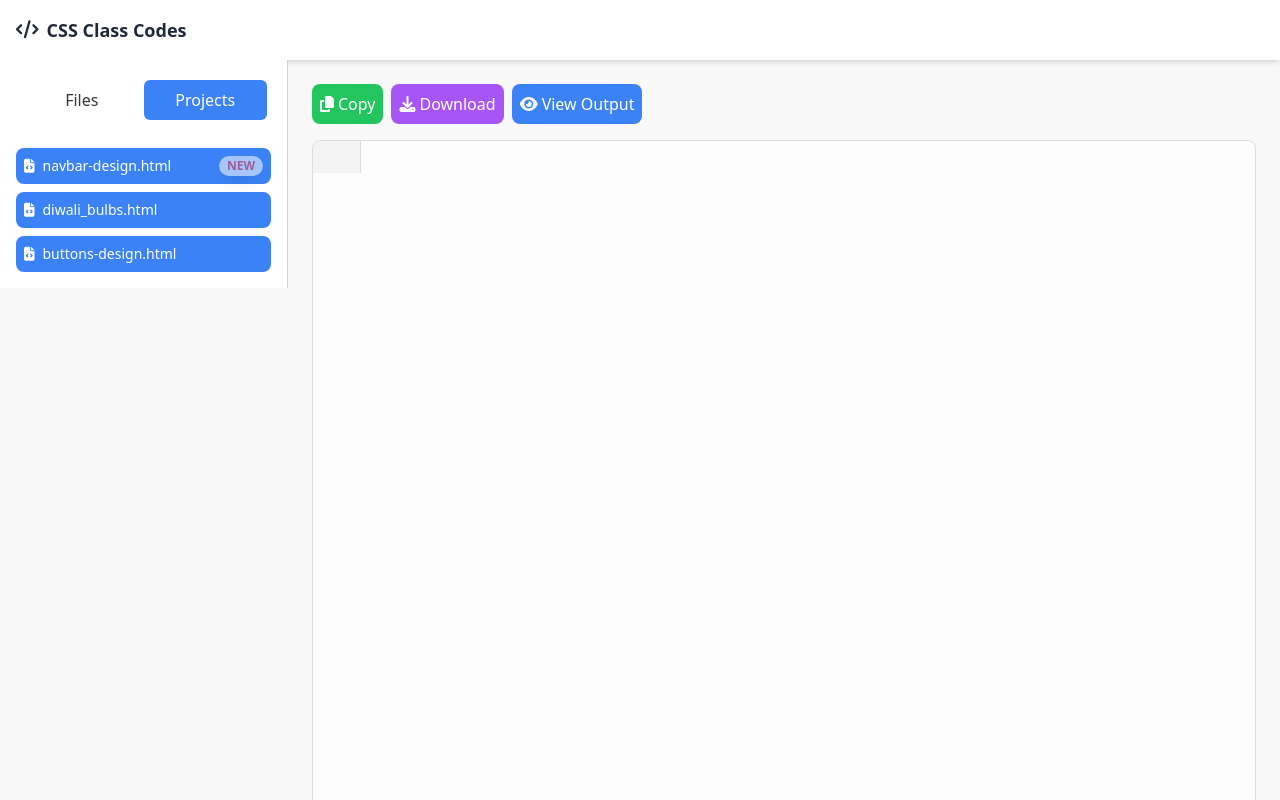
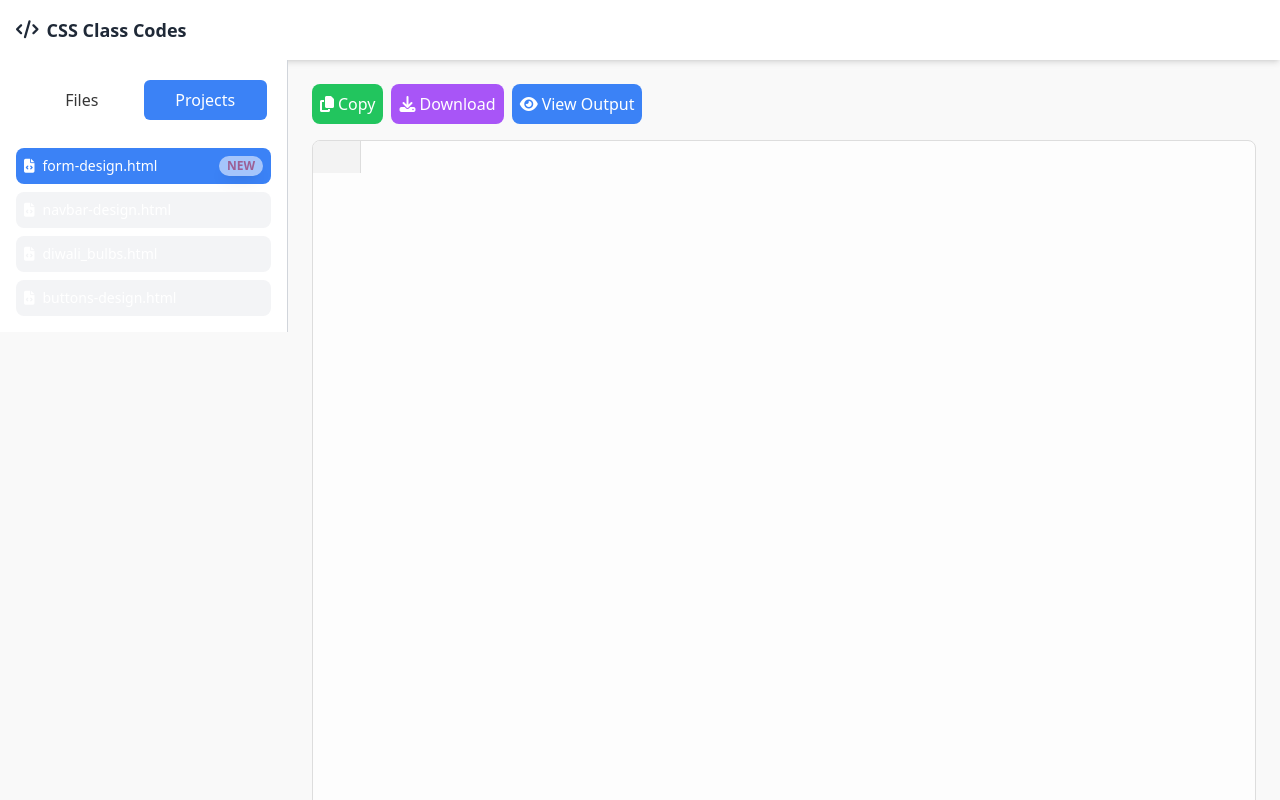
Before and after one commit to Himanshhhyou/olevelcss, a plain HTML site: page index.html in a window 1280 px wide. Both pictures are taken after a click on the button "Projects". Shown: the top 800 px of the page. Drawn offline with nearby package versions, Linux system fonts and the light colour scheme.

Commit message:
Update index.html

```diff
--- a/index.html
+++ b/index.html
@@ -308,9 +308,9 @@
 
           <div
             class="file-item p-2 flex items-center gap-2 bg-blue-500 text-white rounded-lg cursor-pointer hover:bg-blue-500 hover:text-white relative"
-            onclick="loadCode('mini-projects/navbar-design.html')">
+            onclick="loadCode('mini-projects/form-design.html')">
             <i class="fas fa-file-code"></i>
-            <span> navbar-design.html</span>
+            <span> form-design.html</span>
             <span
               class="new-label absolute text-red-500 bg-white text-xs font-bold px-2 py-0.5 rounded-full animate-pulse shadow-lg">
               NEW
@@ -318,7 +318,14 @@
           </div>
 
           <div
-            class="file-item p-2 flex items-center gap-2 bg-blue-500 text-white rounded-lg cursor-pointer hover:bg-blue-500 hover:text-white relative"
+            class="file-item p-2 flex items-center gap-2 bg-gray-100 text-white rounded-lg cursor-pointer hover:bg-blue-500 hover:text-white relative"
+            onclick="loadCode('mini-projects/navbar-design.html')">
+            <i class="fas fa-file-code"></i>
+            <span> navbar-design.html</span>
+
+          </div>
+          <div
+            class="file-item p-2 flex items-center gap-2 bg-gray-100 text-white rounded-lg cursor-pointer hover:bg-blue-500 hover:text-white relative"
             onclick="loadCode('mini-projects/diwali_bulbs.html')">
             <i class="fas fa-file-code"></i>
             <span> diwali_bulbs.html</span>
@@ -327,7 +334,7 @@
 
 
           <div
-            class="file-item p-2 flex items-center gap-2 bg-blue-500 text-white rounded-lg cursor-pointer hover:bg-blue-500 hover:text-white relative"
+            class="file-item p-2 flex items-center gap-2 bg-gray-100 text-white rounded-lg cursor-pointer hover:bg-blue-500 hover:text-white relative"
             onclick="loadCode('mini-projects/buttons-design.html')">
             <i class="fas fa-file-code"></i>
             <span> buttons-design.html</span>
```
